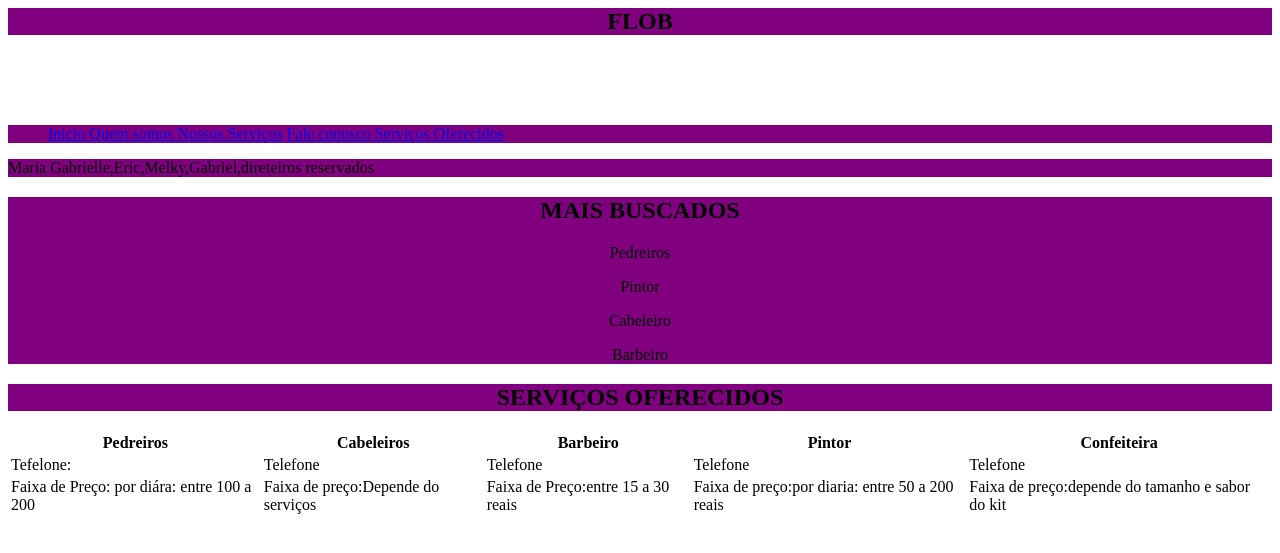
After one commit to Melkysedeque/FLOB, a PHP site: page / in a window 1280 px wide. The commit adds this page. Shown: the top 553 px of the page. Run offline with PHP 8.4, Linux system fonts and the light colour scheme.

Commit message:
flob versao 2

```diff
--- /dev/null
+++ b/flob/aplicação/clientes.php
@@ -0,0 +1,8 @@
+<div style="background-color: purple">
+
+<center><h2>MAIS BUSCADOS</h2><center>
+    <p>Pedreiros</p>
+    <p>Pintor</p>
+    <p>Cabeleiro</p>
+    <p>Barbeiro</p>
+</div>
--- /dev/null
+++ b/flob/aplicação/conteudo.php
@@ -0,0 +1,33 @@
+<div style="background-color: purple">
+   <center><h2>SERVIÇOS OFERECIDOS</h2><center>
+
+   </div>
+  <div>
+
+      </div>
+      <table>
+  <tr>
+    <th>Pedreiros</th>
+    <th>Cabeleiros</th>
+    <th>Barbeiro</th>
+    <th>Pintor</th>
+    <th>Confeiteira</th>
+  </tr>
+  <tr>
+    <td>Tefelone:</td>
+    <td>Telefone</td>
+    <td>Telefone</td>
+    <td>Telefone</td>
+    <td>Telefone</td>
+  </tr>
+  <tr>
+    <td>Faixa de Preço: por diára: entre 100 a 200</td>
+    <td>Faixa de preço:Depende do serviços</td>
+    <td>Faixa de Preço:entre 15 a 30 reais</td>
+    <td>Faixa de preço:por diaria: entre 50 a 200 reais</td>
+    <td>Faixa de preço:depende do tamanho e sabor do kit</td>
+  </tr>
+</table>
+
+
+</div>
--- /dev/null
+++ b/flob/aplicação/faleconosco.php
@@ -0,0 +1,6 @@
+<div style="background-color: purple">
+,<center><h2>FALE CONOSCO</h2><center>
+    <p>Telefone:(81) 991397154</p>
+    <p>Email:@flobnossoprograma@gmail.com</p>
+
+</div>
--- /dev/null
+++ b/flob/aplicação/index.php
@@ -0,0 +1,21 @@
+<?php
+
+    include_once("topo.php");
+    include_once("menu.php");
+    include_once("rodape.php");
+    include_once("clientes.php");
+
+
+
+    if(empty($_SERVER["QUERY_STRING"])){
+        $var = "conteudo.php";
+        include_once("$var");
+
+    }else{
+        $pg = $_GET['pg'];
+        include_once("$pg.php");
+    }
+
+
+    include_once("rodape.php");
+?>
--- /dev/null
+++ b/flob/aplicação/menu.php
@@ -0,0 +1,12 @@
+
+
+<div style="background-color: purple">
+
+    <ul>
+        <a href="index.php"> Inicio </a>
+        <a href="?pg=quemsomos"> Quem somos </a>
+        <a href="?pg=clientes"> Nossos Serviços</a>
+        <a href="?pg=faleconosco"> Fale conosco </a>
+        <a href="?pg=conteudo"> Serviços Oferecidos</a>
+    </ul>
+</div>
--- /dev/null
+++ b/flob/aplicação/quemsomos.php
@@ -0,0 +1,5 @@
+<div style="background-color: purple">
+
+    <h2> QUEM SOMOS</h2>
+    <p>Somos uma aplicação que queremos ajudar a sociedade achar serviços do dia a dia de maneiras mais fácil e rápido sem sair de casa.</p>
+</div>
--- /dev/null
+++ b/flob/aplicação/rodape.php
@@ -0,0 +1,5 @@
+<div style="background-color: purple">
+
+    <p> Maria Gabrielle,Eric,Melky,Gabriel,direteiros reservados
+    </p>
+</div>
--- /dev/null
+++ b/flob/aplicação/topo.php
@@ -0,0 +1,6 @@
+<head>
+    <div style="background-color: purple">
+   <center><h2>FLOB</h2><center>
+    </div>
+<br><br><br>
+</head>
```
Also changed, not shown: flob/aplicação/nossosserviços.php (+2 -18 lines), flob/aplicação/sucesso.php (+12 -0 lines).
